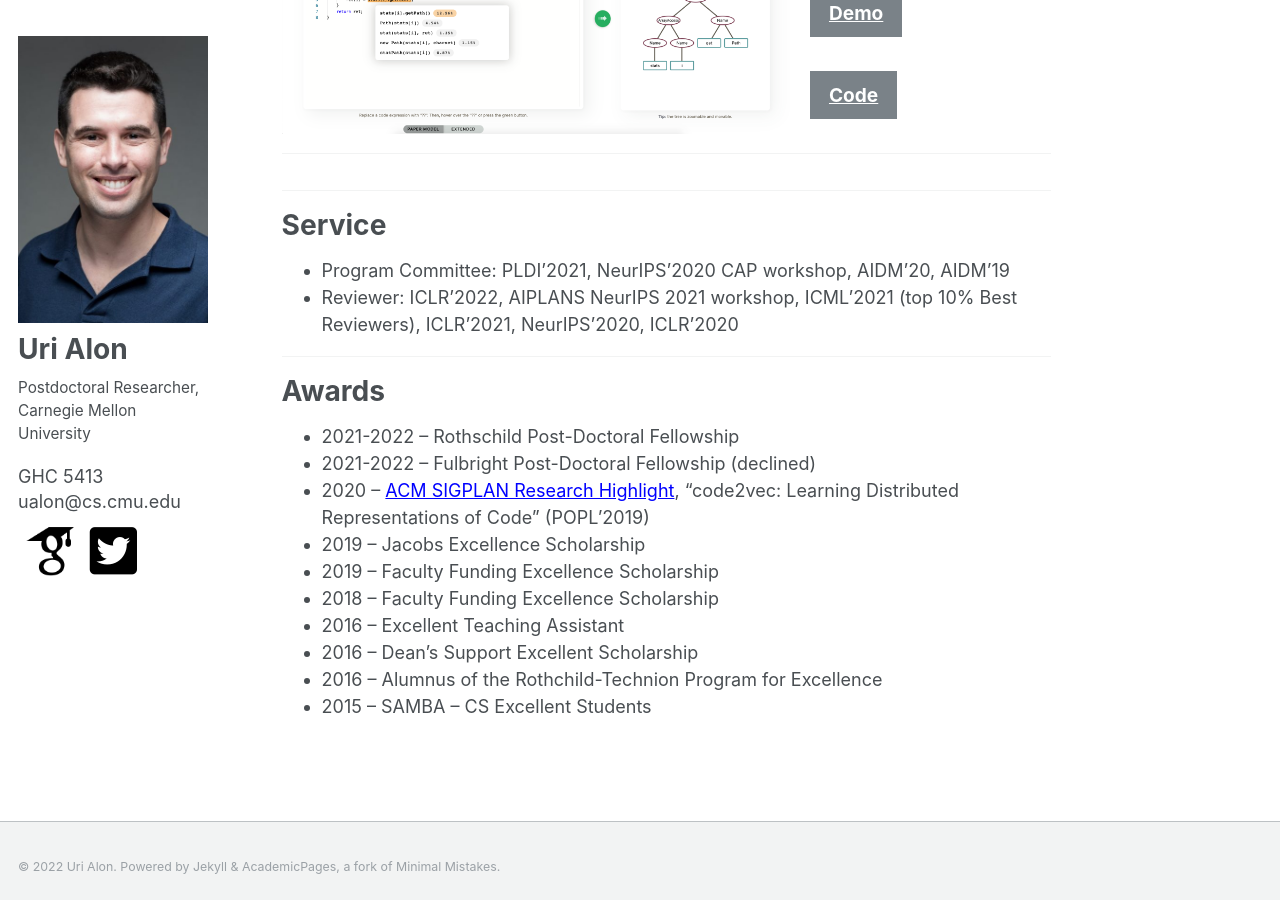
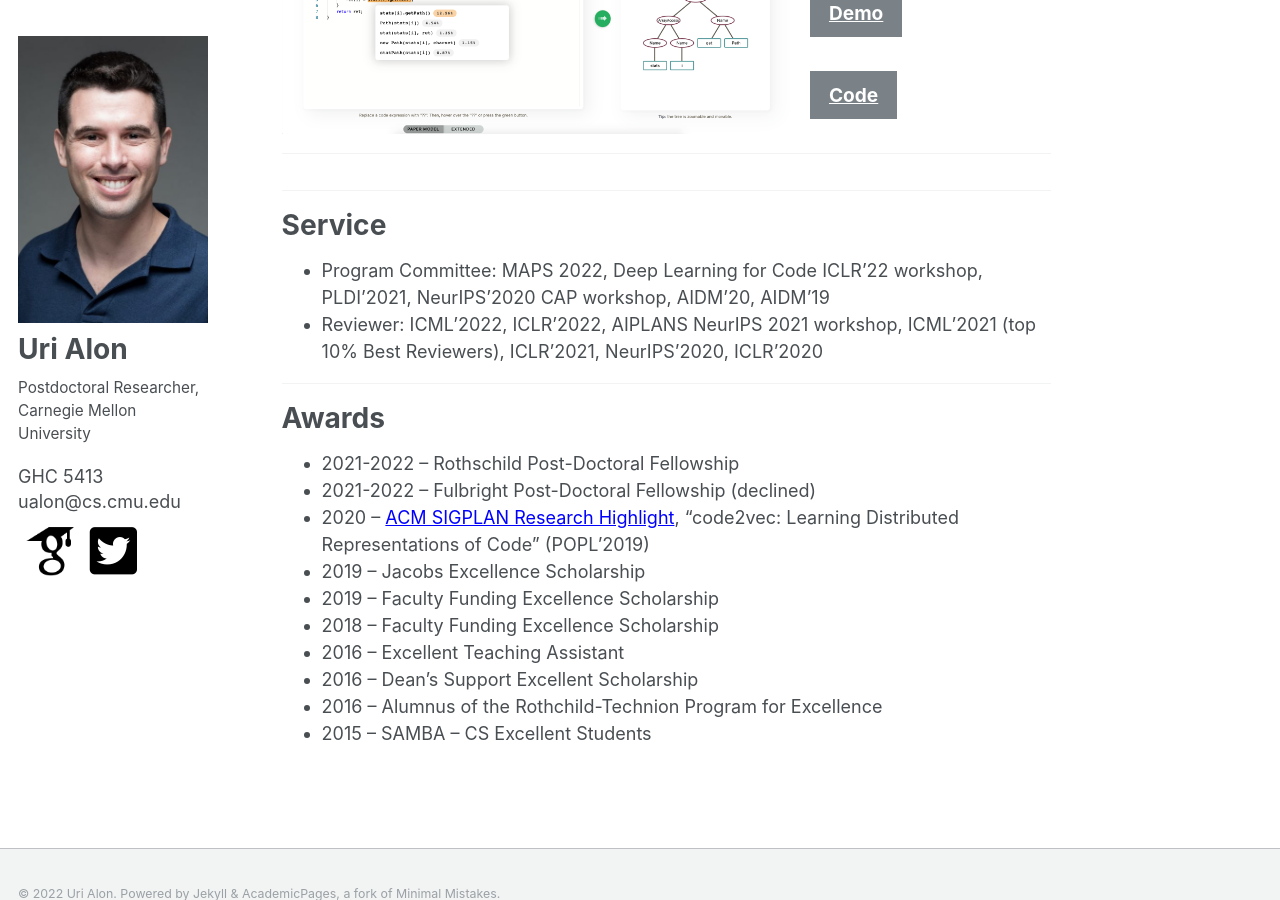
Before and after one commit to urialon/urialon.github.io, a Jekyll site: the page built from _pages/about.md, in a window 1280 px wide and 900 px high, scrolled down 3823 px. Built offline with Jekyll 4.4.1, drawn with Linux system fonts in a browser that asks for light colours.

Commit message:
updating reviews

```diff
--- a/_pages/about.md
+++ b/_pages/about.md
@@ -170,8 +170,8 @@ I am happily married to Lee and father of Gur 🙂
 
 ---
 # Service
-* Program Committee: PLDI’2021, NeurIPS’2020 CAP workshop, AIDM’20, AIDM’19
-* Reviewer: ICLR'2022, AIPLANS NeurIPS 2021 workshop, ICML’2021 (top 10% Best Reviewers), ICLR’2021, NeurIPS’2020, ICLR’2020
+* Program Committee: MAPS 2022, Deep Learning for Code ICLR'22 workshop, PLDI’2021, NeurIPS’2020 CAP workshop, AIDM’20, AIDM’19
+* Reviewer: ICML'2022, ICLR'2022, AIPLANS NeurIPS 2021 workshop, ICML’2021 (top 10% Best Reviewers), ICLR’2021, NeurIPS’2020, ICLR’2020
 
 ---
 # Awards
```
